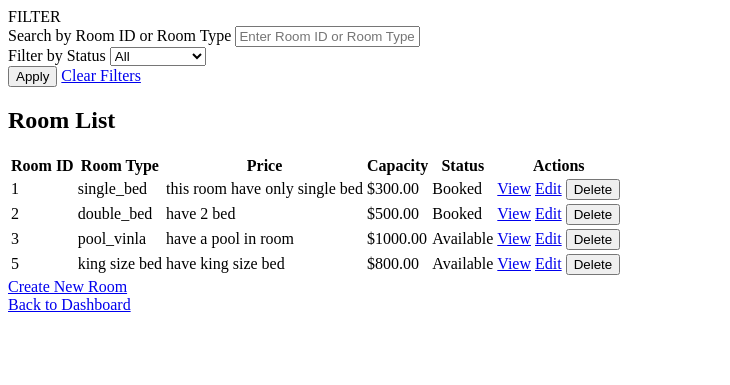
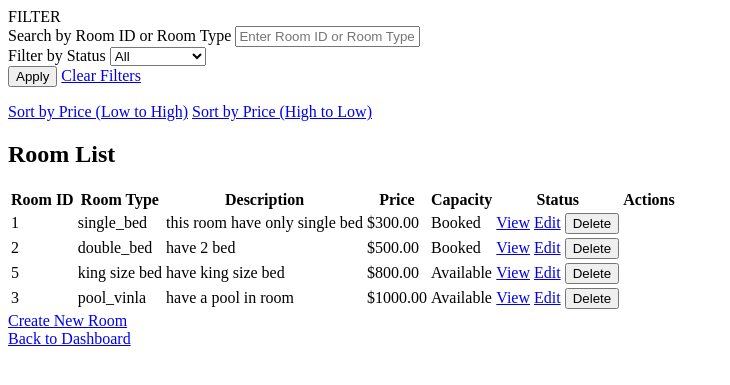
Before and after one commit to peerawattae/test_hotel_management, a Django app: page /rooms/?sort=price_asc in a window 1280 px wide. Shown: the top 385 px of the page, without its empty margins (0-730 px from the left). Run offline with Django 5.2, Linux system fonts and the light colour scheme; data comes from the database, SQL or seed files in the repository; parts of the project's set-up code (start-up, migrations or seed data) failed here and were passed over.

Commit message:
add function to sort price

```diff
--- a/core/templates/core/room_list.html
+++ b/core/templates/core/room_list.html
@@ -36,6 +36,10 @@
                 </div>
             </div>
         </div>
+        <div class="filter-options">
+            <a href="?sort=price_asc" class="{% if sort_option == 'price_asc' %}active{% endif %}">Sort by Price (Low to High)</a>
+            <a href="?sort=price_desc" class="{% if sort_option == 'price_desc' %}active{% endif %}">Sort by Price (High to Low)</a>
+        </div>
 
         <div class="col-md-9">
             <!-- Room List -->
@@ -45,6 +49,7 @@
                     <tr>
                         <th>Room ID</th>
                         <th>Room Type</th>
+                        <th>Description</th>
                         <th>Price</th>
                         <th>Capacity</th>
                         <th>Status</th>
--- a/core/views.py
+++ b/core/views.py
@@ -5,6 +5,7 @@
 from django.shortcuts import render, redirect
 from .forms import BookingForm, RoomForm, PaymentForm, CustomerForm
 from django.contrib import messages
+from django.db.models import Q
 
 #code for user view
 def dashboard(request):
@@ -12,31 +13,39 @@
 
 #code for user view
 
+from django.db.models import F
+
 def room_list(request):
-    # Get filter parameters from the request
+    # Get filter and sort parameters from the request
     status_filter = request.GET.get('status', 'all')  # Default to 'all'
-    search_query = request.GET.get('search', '')  # Get the search query for Room ID or Room Type
+    search_query = request.GET.get('search', '').strip()  # Search query
+    sort_option = request.GET.get('sort', '')  # Sorting option
 
-    # Start with all rooms and filter based on search query and status
-    rooms = Room.objects.all()
+    # Filter rooms based on status
+    if status_filter == 'available':
+        rooms = Room.objects.filter(status='available')
+    elif status_filter == 'booked':
+        rooms = Room.objects.filter(status='booked')
+    elif status_filter == 'pending':
+        rooms = Room.objects.filter(status='pending')
+    else:
+        rooms = Room.objects.all()
 
-    # Apply search filter for Room ID or Room Type if provided
-# Apply search filter for Room ID or Room Type if provided
+    # Search functionality for room number, ID, or type
     if search_query:
         rooms = rooms.filter(
-            id__icontains=search_query
-        ) | rooms.filter(room_type__icontains=search_query)  # Search by Room ID or Room Type
+            Q(room_number__icontains=search_query) |
+            Q(id__icontains=search_query) |
+            Q(room_type__icontains=search_query)
+        )
 
+    # Sorting functionality
+    if sort_option == 'price_asc':
+        rooms = rooms.order_by('price_per_night')  # Sort by price (ascending)
+    elif sort_option == 'price_desc':
+        rooms = rooms.order_by('-price_per_night')  # Sort by price (descending)
 
-    # Apply status filter
-    if status_filter == 'available':
-        rooms = rooms.filter(status='available')
-    elif status_filter == 'booked':
-        rooms = rooms.filter(status='booked')
-    elif status_filter == 'pending':
-        rooms = rooms.filter(status='pending')
-
-    # Count for each status (optional, useful for UI)
+    # Status counts for filters
     status_counts = {
         'all': Room.objects.count(),
         'available': Room.objects.filter(status='available').count(),
@@ -44,12 +53,12 @@
         'pending': Room.objects.filter(status='pending').count(),
     }
 
-    # Pass context to the template
     context = {
         'rooms': rooms,
-        'status_filter': status_filter,
+        'status_counts': status_counts,
+        'selected_status': status_filter,
+        'sort_option': sort_option,
         'search_query': search_query,
-        'status_counts': status_counts,
     }
     return render(request, 'core/room_list.html', context)
 
```
Also changed, not shown: core/migrations/0006_room_room_number_alter_payment_booking.py (added), core/migrations/0007_alter_room_room_number.py (added), core/migrations/0008_alter_room_room_number.py (added), 1 other file.
